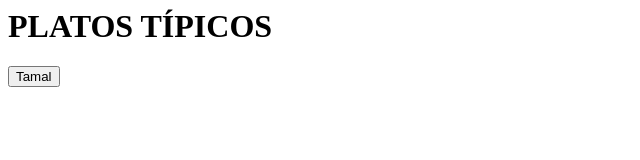
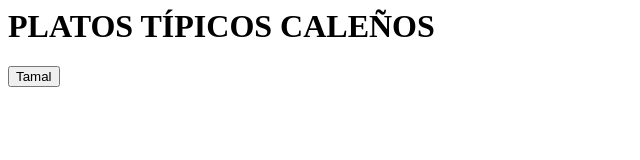
Before and after one commit to cejtok/proyectoweb, a plain HTML site: page index.html in a window 1280 px wide. Shown: the whole page, without its empty margins (0-640 px from the left). Drawn offline with Linux system fonts and the light colour scheme.

Commit message:
CAMBIO 2

```diff
--- a/index.html
+++ b/index.html
@@ -4,7 +4,7 @@
     <title>My Web Page</title>
 </head>
 <body>
-    <h1>PLATOS TÍPICOS</h1>
+    <h1>PLATOS TÍPICOS CALEÑOS</h1>
     <button onclick="" id="boton1">Tamal</button>
 </body>
 </html>
```
